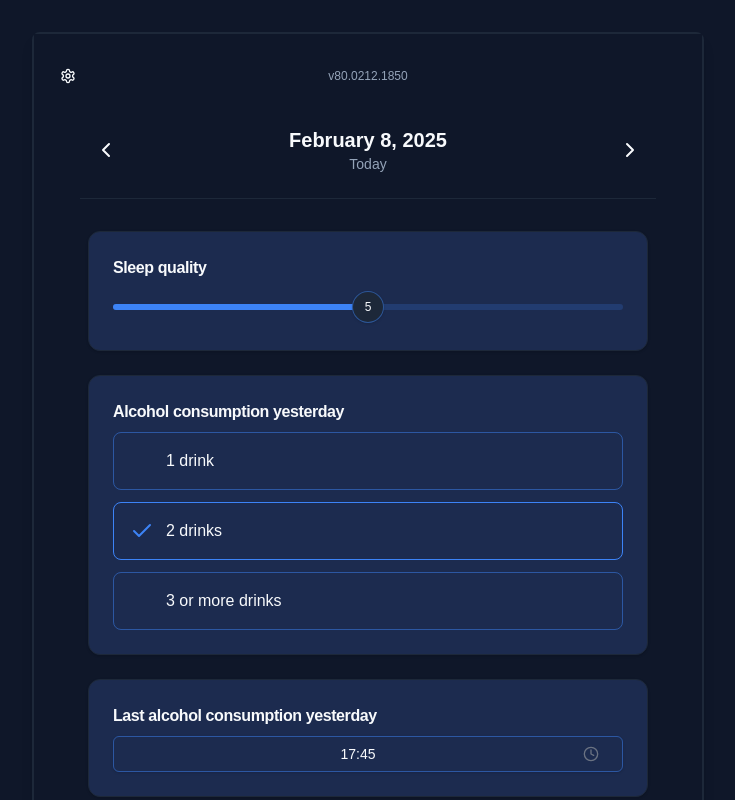
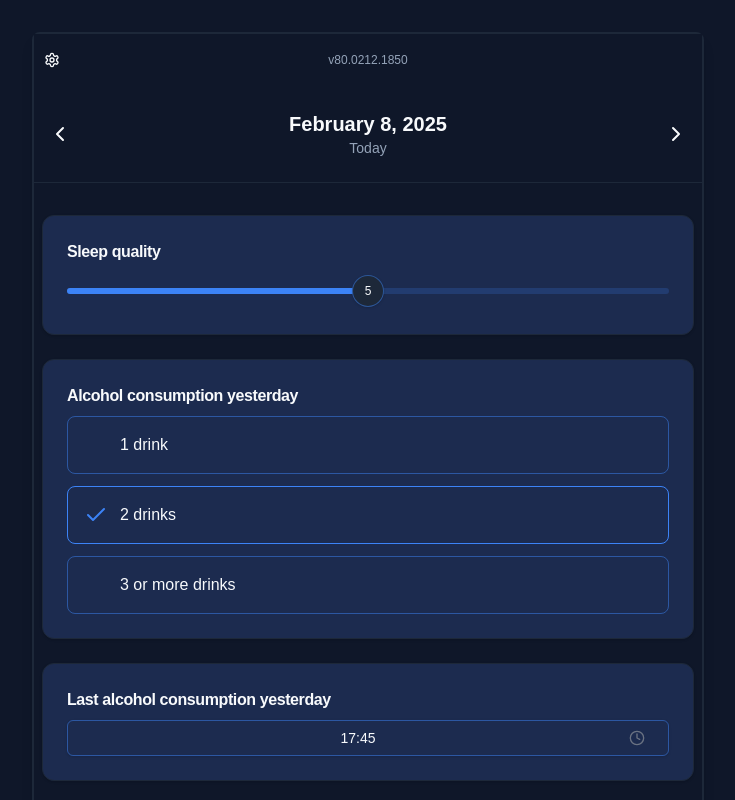
Before and after one commit to ThomasStock/tracker, a React (Vite) app: page / in a window 1280 px wide. Shown: the top 800 px of the page, without its empty margins (272-1007 px from the left). Built offline with nearby package versions, Linux system fonts and the light colour scheme.

Commit message:
refactor

```diff
--- a/src/EntriesEditor/EntriesEditor.tsx
+++ b/src/EntriesEditor/EntriesEditor.tsx
@@ -10,11 +10,13 @@ import { useState } from "react";
 import { useSwipeable } from "react-swipeable";
 import { Button } from "@/components/ui/button";
 import { Card, CardContent, CardHeader, CardTitle } from "@/components/ui/card";
-import { ChevronLeft, ChevronRight } from "lucide-react";
+import { ChevronLeft, ChevronRight, Settings } from "lucide-react";
 import { motion, AnimatePresence } from "framer-motion";
 import { Popover, PopoverContent, PopoverTrigger } from "@/components/ui/popover";
 import { Calendar } from "@/components/ui/calendar";
 import { StickyHeader } from "@/components/ui/sticky-header";
+import { Header } from "@/components/ui/header";
+import { Link } from "@tanstack/react-router";
 
 export const EntriesEditor = () => {
   const [entries, setEntries] = useAtom(entriesAtom);
@@ -66,8 +68,17 @@ export const EntriesEditor = () => {
   };
 
   return (
-    <div className="min-h-screen bg-background">
-      <div className="mx-auto max-w-xl">
+    <>
+      <Header
+        leftButton={
+          <Link to="/settings">
+            <Button variant="ghost" size="icon">
+              <Settings className="h-5 w-5" />
+              <span className="sr-only">Settings</span>
+            </Button>
+          </Link>
+        }
+      />
       <StickyHeader {...handlers}>
         <div className="flex items-center justify-between gap-4">
           <Button variant="ghost" size="icon" onClick={goBack}>
@@ -161,8 +172,7 @@ export const EntriesEditor = () => {
           </CardContent>
         </motion.div>
       </AnimatePresence>
-      </div>
-    </div>
+    </>
   );
 };
 
--- a/src/TemplateEditor/TemplateEditor.tsx
+++ b/src/TemplateEditor/TemplateEditor.tsx
@@ -2,12 +2,15 @@ import { useAtom } from "jotai";
 import { templateAtom } from "../store/templateAtom";
 import { Button } from "@/components/ui/button";
 import { Card, CardContent, CardHeader, CardTitle } from "@/components/ui/card";
-import { Plus } from "lucide-react";
+import { Plus, Edit } from "lucide-react";
 import { motion, AnimatePresence } from "framer-motion";
 import ReadOnlyItem from "./ReadOnlyItem";
 import { Link } from "@tanstack/react-router";
 import { useRef, useEffect } from "react";
 import { StickyHeader } from "@/components/ui/sticky-header";
+import { Header } from "@/components/ui/header";
+import { entriesAtom } from "../store/entriesAtom";
+import { defaultEntries } from "../store/defaultEntries";
 
 const itemVariants = {
   hidden: {
@@ -46,6 +49,8 @@ const itemVariants = {
 
 export default function TemplateEditor() {
   const [template] = useAtom(templateAtom);
+  const [, setEntries] = useAtom(entriesAtom);
+  const [, setTemplate] = useAtom(templateAtom);
   const isInitialMount = useRef(true);
 
   useEffect(() => {
@@ -53,7 +58,28 @@ export default function TemplateEditor() {
   }, []);
 
   return (
-    <div className="pb-8">
+    <>
+      <Header
+        leftButton={
+          <Link to="/">
+            <Button variant="ghost" size="icon">
+              <Edit className="h-5 w-5" />
+              <span className="sr-only">Back to Editor</span>
+            </Button>
+          </Link>
+        }
+        rightButton={
+          <Button
+            variant="ghost"
+            onClick={() => {
+              setTemplate(defaultEntries.templates);
+              setEntries(defaultEntries.entries);
+            }}
+          >
+            Reset
+          </Button>
+        }
+      />
       <StickyHeader paddingClassName="px-4 py-6">
         <h1 className="text-2xl font-semibold tracking-tight text-center">Templates</h1>
       </StickyHeader>
@@ -92,6 +118,6 @@ export default function TemplateEditor() {
           </Button>
         </Link>
       </div>
-    </div>
+    </>
   );
 }
--- a/src/components/ui/header.tsx
+++ b/src/components/ui/header.tsx
@@ -10,7 +10,7 @@ interface HeaderProps {
 
 export function Header({ leftButton, rightButton }: HeaderProps) {
   return (
-    <div className="flex items-center justify-between sticky top-0 pt-2 z-20 bg-background">
+    <div className="flex items-center justify-between sticky top-0 pt-2 z-30 bg-background">
       {leftButton ?? <div />}
       <span className="absolute left-1/2 -translate-x-1/2 text-xs text-muted-foreground">v{version.trim()}</span>
       {rightButton ?? <div />}
--- a/src/layouts/PageLayout.tsx
+++ b/src/layouts/PageLayout.tsx
@@ -5,5 +5,5 @@ interface PageLayoutProps {
 }
 
 export function PageLayout({ children }: PageLayoutProps) {
-  return <div className="min-h-screen bg-background p-4">{children}</div>;
+  return <div className="min-h-screen bg-background">{children}</div>;
 }
--- a/src/routes/index.tsx
+++ b/src/routes/index.tsx
@@ -1,9 +1,6 @@
-import { createFileRoute, Link } from "@tanstack/react-router";
+import { createFileRoute } from "@tanstack/react-router";
 import { EntriesEditor } from "../EntriesEditor/EntriesEditor";
 import { PageLayout } from "../layouts/PageLayout";
-import { Button } from "@/components/ui/button";
-import { Settings } from "lucide-react";
-import { Header } from "@/components/ui/header";
 
 export const Route = createFileRoute("/")({
   component: Index,
@@ -12,16 +9,6 @@ export const Route = createFileRoute("/")({
 function Index() {
   return (
     <PageLayout>
-      <Header
-        leftButton={
-          <Link to="/settings">
-            <Button variant="ghost" size="icon">
-              <Settings className="h-5 w-5" />
-              <span className="sr-only">Settings</span>
-            </Button>
-          </Link>
-        }
-      />
       <EntriesEditor />
     </PageLayout>
   );
--- a/src/routes/settings.tsx
+++ b/src/routes/settings.tsx
@@ -1,46 +1,14 @@
 import { createFileRoute, Link } from "@tanstack/react-router";
 import TemplateEditor from "../TemplateEditor/TemplateEditor";
 import { PageLayout } from "../layouts/PageLayout";
-import { Button } from "@/components/ui/button";
-import { Edit } from "lucide-react";
-import { Header } from "@/components/ui/header";
-import { useAtom } from "jotai";
-import { entriesAtom } from "../store/entriesAtom";
-import { templateAtom } from "../store/templateAtom";
-import { defaultEntries } from "../store/defaultEntries";
-import { StickyHeader } from "@/components/ui/sticky-header";
 
 export const Route = createFileRoute("/settings")({
   component: Settings,
 });
 
 function Settings() {
-  const [, setEntries] = useAtom(entriesAtom);
-  const [, setTemplate] = useAtom(templateAtom);
-
   return (
     <PageLayout>
-      <Header
-        leftButton={
-          <Link to="/">
-            <Button variant="ghost" size="icon">
-              <Edit className="h-5 w-5" />
-              <span className="sr-only">Back to Editor</span>
-            </Button>
-          </Link>
-        }
-        rightButton={
-          <Button
-            variant="ghost"
-            onClick={() => {
-              setTemplate(defaultEntries.templates);
-              setEntries(defaultEntries.entries);
-            }}
-          >
-            Reset
-          </Button>
-        }
-      />
       <TemplateEditor />
     </PageLayout>
   );
--- a/src/routes/template-create.tsx
+++ b/src/routes/template-create.tsx
@@ -58,8 +58,7 @@ function TemplateCreatePage() {
   };
 
   return (
-    <div className="min-h-screen bg-background">
-      <div className="container max-w-2xl">
+    <>
       <StickyHeader paddingClassName="px-4 py-6">
         <div className="flex items-center gap-3">
           <BackButton />
@@ -71,13 +70,7 @@ function TemplateCreatePage() {
         <Card className="border-border/40 shadow-sm">
           <CardContent className="pt-6 space-y-4">
             <div className="space-y-3">
-                <Input
-                  id="title"
-                  value={title}
-                  onChange={(e) => setTitle(e.target.value)}
-                  className="text-lg"
-                  placeholder="Template Title"
-                />
+              <Input id="title" value={title} onChange={(e) => setTitle(e.target.value)} className="text-lg" placeholder="Template Title" />
             </div>
 
             <div className="space-y-4">
@@ -119,7 +112,6 @@ function TemplateCreatePage() {
           </Button>
         </div>
       </div>
-      </div>
-    </div>
+    </>
   );
 }
--- a/src/routes/template-edit.$index.tsx
+++ b/src/routes/template-edit.$index.tsx
@@ -56,8 +56,7 @@ function TemplateEditPage() {
   };
 
   return (
-    <div className="min-h-screen bg-background">
-      <div className="container max-w-2xl">
+    <>
       <StickyHeader paddingClassName="px-4 py-6">
         <div className="flex items-center gap-3">
           <BackButton />
@@ -114,7 +113,6 @@ function TemplateEditPage() {
           </AlertDialogContent>
         </AlertDialog>
       </div>
-      </div>
-    </div>
+    </>
   );
 }
```
Lines whose indentation alone changed are shown as unchanged.
